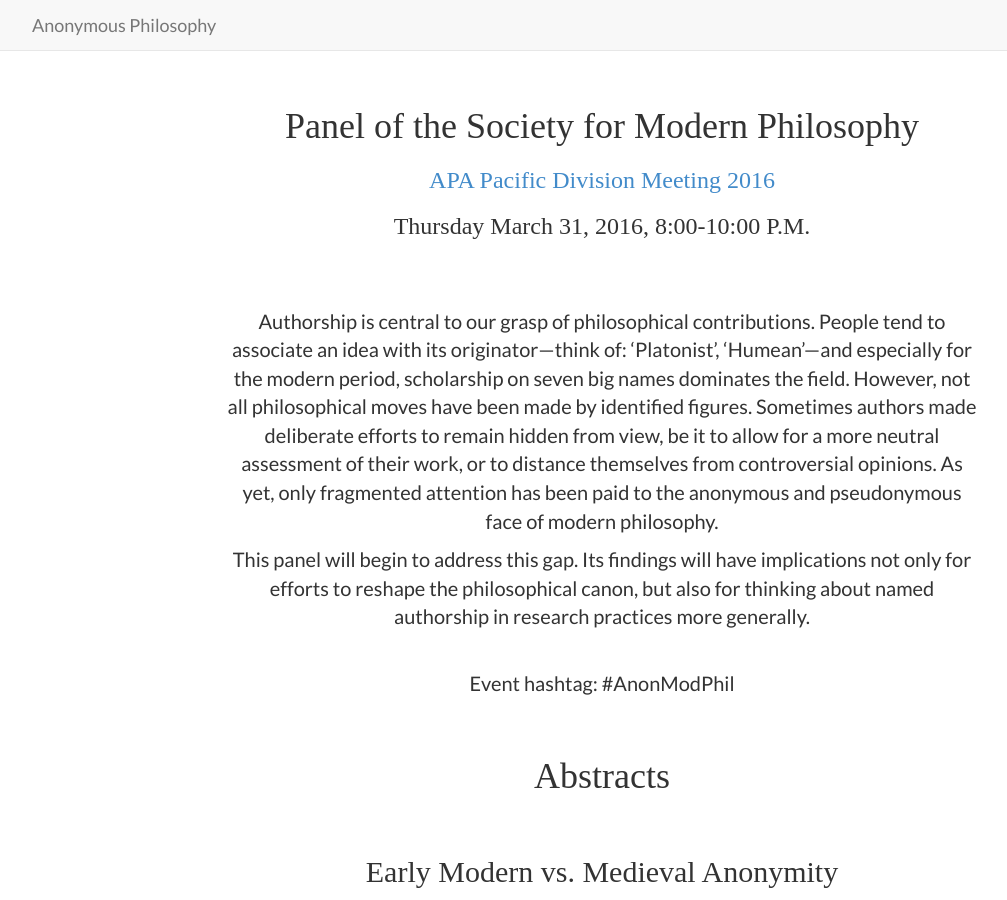
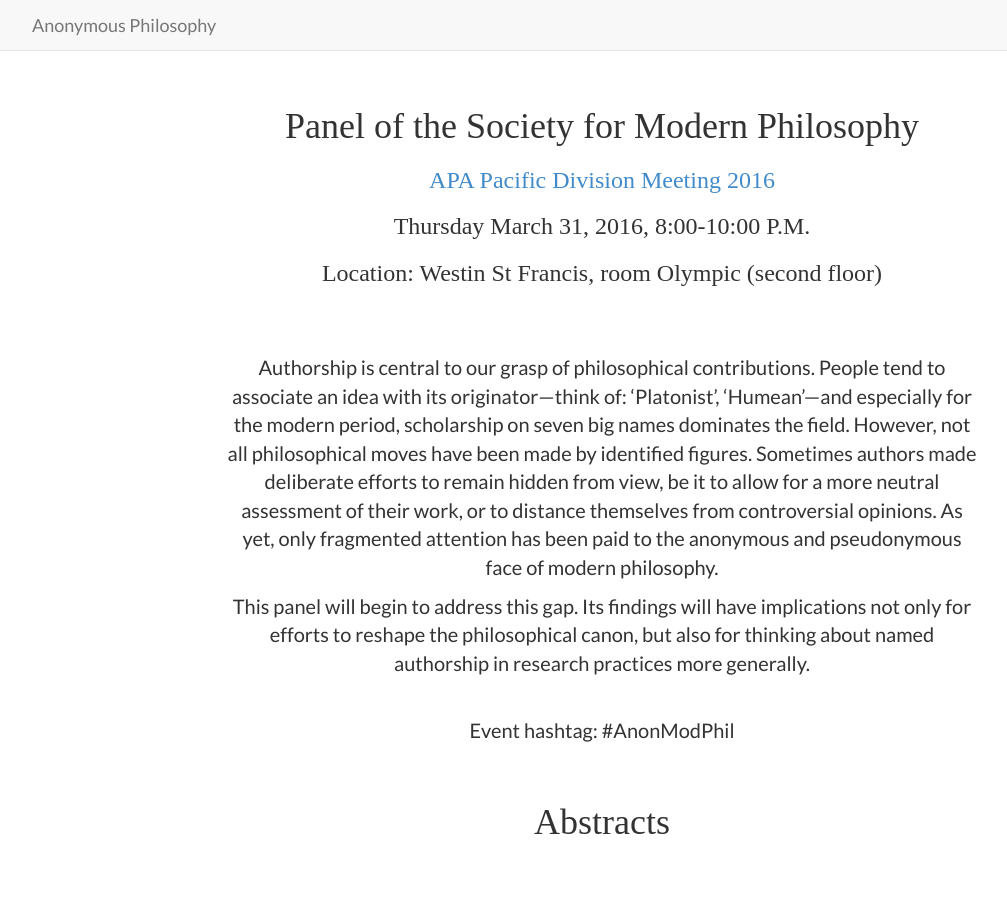
Before and after one commit to anonphil/anonphil.github.io, a Jekyll site: the page built from index.html, in a window 1280 px wide and 900 px high, scrolled down 788 px. Shown: the whole window, without its empty margins (38-1045 px from the left). Built offline with Jekyll 4.4.1, drawn with Linux system fonts in a browser that asks for light colours; some web fonts are replaced.

Commit message:
added session location

```diff
--- a/_includes/about.html
+++ b/_includes/about.html
@@ -7,6 +7,7 @@
                 <h1>Panel of the Society for Modern Philosophy</h1>
                 <h3><a href="http://www.apaonline.org/events/event_details.asp?id=322905" target="_blank">APA Pacific Division Meeting 2016</a></h3>
                 <h3>Thursday March 31, 2016, 8:00-10:00 P.M.</h3>
+                <h3>Location: Westin St Francis, room Olympic (second floor)</h3>
                 </br>
                 </br>
                 <p>Authorship is central to our grasp of philosophical contributions. People tend to associate an idea with its originator—think of: ‘Platonist’, ‘Humean’—and especially for the modern period, scholarship on seven big names dominates the field. However, not all philosophical moves have been made by identified figures. Sometimes authors made deliberate efforts to remain hidden from view, be it to allow for a more neutral assessment of their work, or to distance themselves from controversial opinions. As yet, only fragmented attention has been paid to the anonymous and pseudonymous face of modern philosophy.</p>
```
